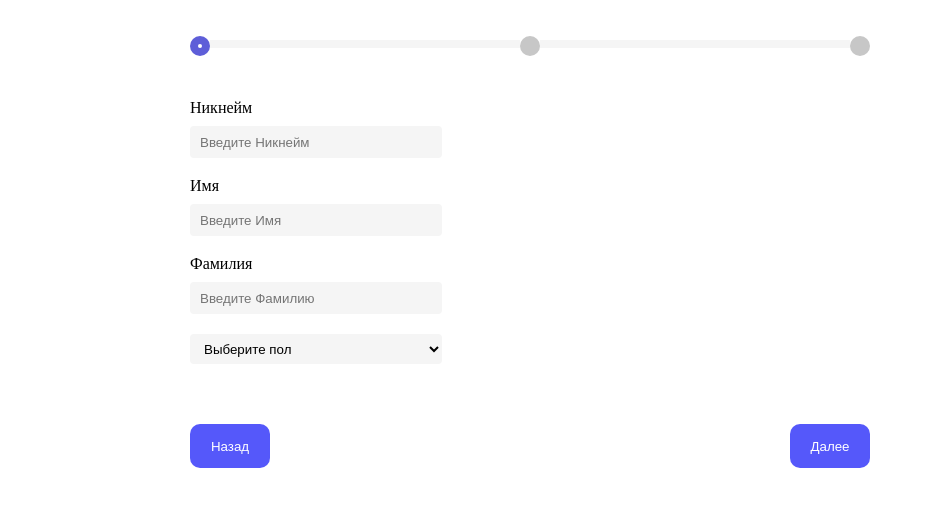
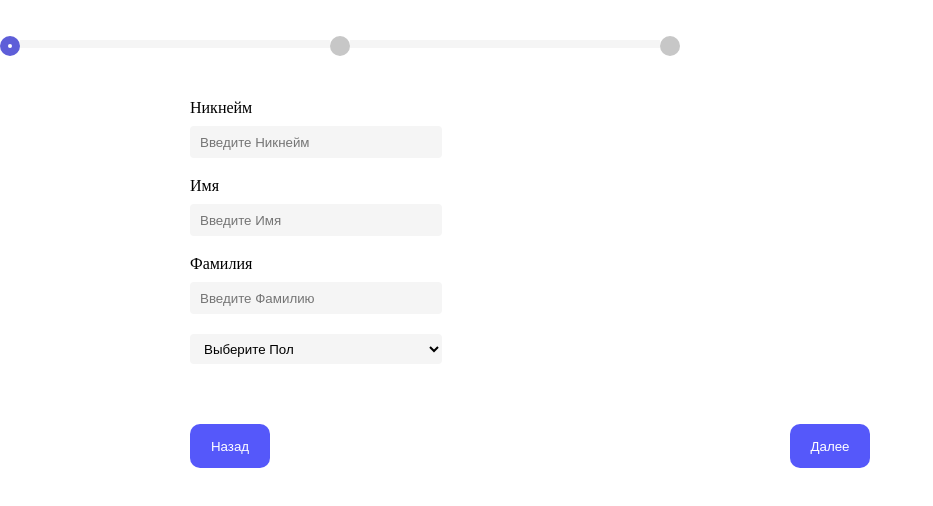
Before and after one commit to Denny32191/ReactLoginSteps, a React (Create React App) app: page /second in a window 1280 px wide. Shown: the top 506 px of the page, without its empty margins (0-933 px from the left). Built offline with nearby package versions, Linux system fonts and the light colour scheme.

Commit message:
new new new

```diff
--- a/src/App.tsx
+++ b/src/App.tsx
@@ -5,6 +5,7 @@ import { Login } from "./features/Login";
 import Personal from "./features/Personal/Personal";
 import Preference from "./features/Preference/Preference";
 import styles from "./App.module.scss";
+import Stepper from "./features/Stepper/Stepper";
 
 function App() {
   return (
@@ -12,7 +13,7 @@ function App() {
       <div className={styles.container}>
         <Routes>
           <Route path="/" element={<Login />} />
-          <Route path="/second" element={<Personal />} />
+          <Route path="/second" element={<Stepper />} />
           <Route path="/three" element={<Preference />} />
         </Routes>
       </div>
--- a/src/features/Personal/Personal.module.scss
+++ b/src/features/Personal/Personal.module.scss
@@ -3,11 +3,7 @@
      height: 820px;
     margin: 0 auto;
  }
- .header{
-  width: 700px;
-  height: 80px;
-  margin-bottom: 20px;
- }
+
 
  .form__block{
   margin-top: 20px;
--- a/src/features/Personal/Personal.tsx
+++ b/src/features/Personal/Personal.tsx
@@ -13,7 +13,8 @@ import {
 import React from "react";
 import InputForm from "../../сomponents/InputForm/InputForm";
 import ButtonForm from "./../../сomponents/ButtonForm/ButtonForm";
-import DropDown from "../../сomponents/DropDown/DropDown";
+
+import Select from "../../сomponents/DropDown/Select";
 
 export const Personal = () => {
   const dispatch = useDispatch();
@@ -35,8 +36,8 @@ export const Personal = () => {
     dispatch(setSurName(e.target.value));
   };
   const gender = useSelector((state: RootState) => state.personal.gender);
-  const handleGender = (e: React.ChangeEvent<HTMLSelectElement>) => {
-    dispatch(setGender(e.target.value));
+  const handleGender = (value: string) => {
+    dispatch(setGender(value));
   };
   const errors = useSelector((state: RootState) => state.personal.errors);
   const handleErrors = (e: React.ChangeEvent<HTMLInputElement>) => {
@@ -59,7 +60,7 @@ export const Personal = () => {
         })
       );
     } else if (username === "") {
-      dispatch(setErrors({ username: "Некорректное имя" }));
+      dispatch(setErrors({ username: "Введите Имя" }));
     } else if (nickname === "") {
       dispatch(setErrors({ nickname: "Введите никнейм" }));
     } else if (surname === "") {
@@ -75,15 +76,14 @@ export const Personal = () => {
   };
   return (
     <div className={styles.personal}>
-      <div className={styles.header}>
-        <Wizard />
-      </div>
+      {/* <div className={styles.header}>
+      </div> */}
       <form onSubmit={handleClick} className={styles.form__block}>
         <InputForm
           type="text"
           label="Никнейм"
           value={nickname}
-          name="phone"
+          name="nickname"
           placeholder="Введите Никнейм"
           onChange={handleNickNameChange}
           error={errors.nickname}
@@ -107,16 +107,19 @@ export const Personal = () => {
           error={errors.surname}
         />
 
-        <DropDown
+        <Select
           onChange={handleGender}
           error={errors.gender}
           value={gender}
+          title="Выберите Пол"
         />
 
         <div className={styles.button__block}>
-          <ButtonForm type="submit" disabled={false}>
+          <Link to="/">
+          <ButtonForm type="button" disabled={false}>
             Назад
           </ButtonForm>
+          </Link>
           <ButtonForm type="submit" disabled={false}>
             Далее
           </ButtonForm>
--- a/src/features/Preference/Preference.tsx
+++ b/src/features/Preference/Preference.tsx
@@ -1,9 +1,10 @@
+import Wizard from "../../сomponents/Wizzard/Wizard";
 
 
 function Preference () {
     return (
 <div>
-
+    <Wizard/>
     <h1>Это уже 3 страница</h1>
 </div>
     )
--- a/src/features/Stepper/Stepper.tsx
+++ b/src/features/Stepper/Stepper.tsx
@@ -4,7 +4,8 @@ import { Personal } from "../Personal";
 function Stepper () {
     return (
         <div>
-
+         <Wizard/>
+         <Personal/>
         </div>
     )
 }
--- a/src/сomponents/ButtonForm/ButtonForm.tsx
+++ b/src/сomponents/ButtonForm/ButtonForm.tsx
@@ -2,7 +2,7 @@ import styles from './ButtonForm.module.scss'
 import React, { ChangeEvent } from "react"
 
 interface ButtonProps {
-  type?: "submit"
+  type?: "submit" | "button"
   // | "reset" | "submit" | undefined
   disabled: boolean
   children: React.ReactNode
--- /dev/null
+++ b/src/сomponents/DropDown/Select.tsx
@@ -0,0 +1,60 @@
+import { ChangeEvent } from "react";
+import styles from "./Select.module.scss";
+
+
+type genderOptions = {
+value: string;
+label: string;
+
+};
+
+
+interface SelectProps {
+  options?: {value: string, label: string}[];
+  value: string
+  error?: string;
+  title: string;
+    // onChange: (e: ChangeEvent<HTMLSelectElement>) => void;
+    onChange: (value: string) => void;
+}
+const genderOptions = [
+  {value: "male", label: 'Мужской'},
+  {value: "female", label: "Женский"},
+ ];
+
+
+const Select: React.FC<SelectProps> = ({
+  error,
+  options,
+  value,
+title,
+  onChange,
+}) => {
+
+  const handleSelectChange = (event: ChangeEvent<HTMLSelectElement>) => {
+    const newValue = event.target.value;
+    onChange(newValue);
+  }
+
+  return (
+    <div  className={styles.label__dropdown}>
+      <select
+        id="gender"
+        onChange={handleSelectChange}
+        className={styles.select__gender}
+        value={value}
+      >
+
+        <option value="" disabled hidden>
+          {title}
+        </option  >
+        {genderOptions.map((options) => (
+          <option key={options.value} value={options.value}>{options.label}</option>
+        ))}
+
+      </select>
+      {error && <p className={styles.error}>{error} </p>}
+    </div>
+  );
+};
+export default Select;
--- a/src/сomponents/Dropdown/Dropdown.tsx
+++ /dev/null
@@ -1,42 +0,0 @@
-import { ChangeEvent } from "react";
-import styles from "./DropDown.module.scss";
-
-interface DropDownProps {
-  options?: {value: string, label: string}[];
-  value: string
-  error?: string;
-    onChange: (e: ChangeEvent<HTMLSelectElement>) => void;
-}
-
-const DropDown: React.FC<DropDownProps> = ({
-  error,
-  options,
-  value,
-  onChange,
-}) => {
- const genderOptions = [
-  {value: "male", label: 'Мужской'},
-  {value: "female", label: "Женский"},
- ];
-  return (
-    <label  htmlFor="gender" className={styles.label__dropdown}>
-      <select
-        id="gender"
-        onChange={onChange}
-        className={styles.select__gender}
-        value={value}
-      >
-
-        <option value="" disabled hidden>
-          Выберите пол
-        </option>
-        {genderOptions.map((options) => (
-          <option key={options.value} value={options.value}>{options.label}</option>
-        ))}
-
-      </select>
-      {error && <p className={styles.error}>{error} </p>}
-    </label>
-  );
-};
-export default DropDown;
--- a/src/сomponents/Wizzard/Wizard.module.scss
+++ b/src/сomponents/Wizzard/Wizard.module.scss
@@ -4,6 +4,16 @@
     margin-bottom: 60px;
 
 }
+// .personal{
+//   width: 900px;
+//    height: 820px;
+//   margin: 0 auto;
+// }
+.header{
+  width: 700px;
+  height: 80px;
+  margin-bottom: 20px;
+ }
 .steps__loading{
     display: flex;
     justify-content: space-between;
```
Also changed, not shown: src/сomponents/Wizzard/Wizard.tsx (+3 -16 lines), src/сomponents/DropDown/Select.module.scss (renamed from src/сomponents/Dropdown/DropDown.module.scss).
